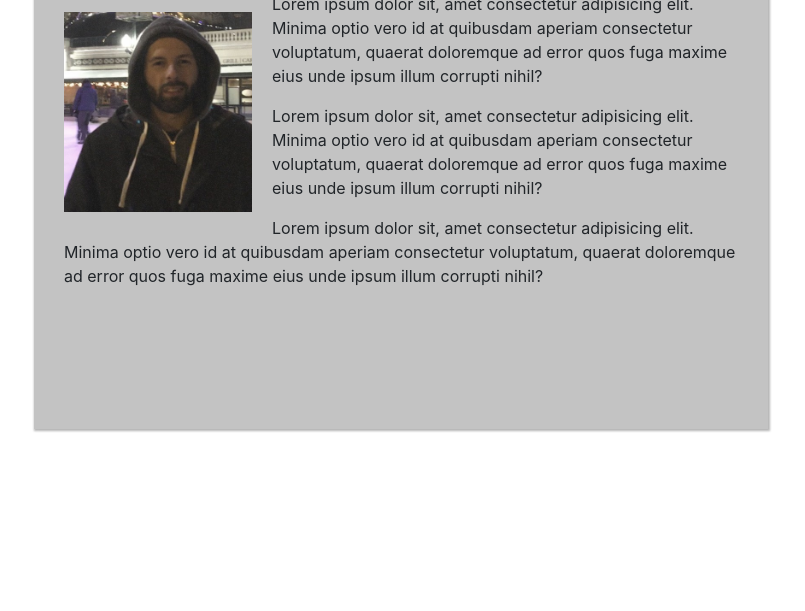
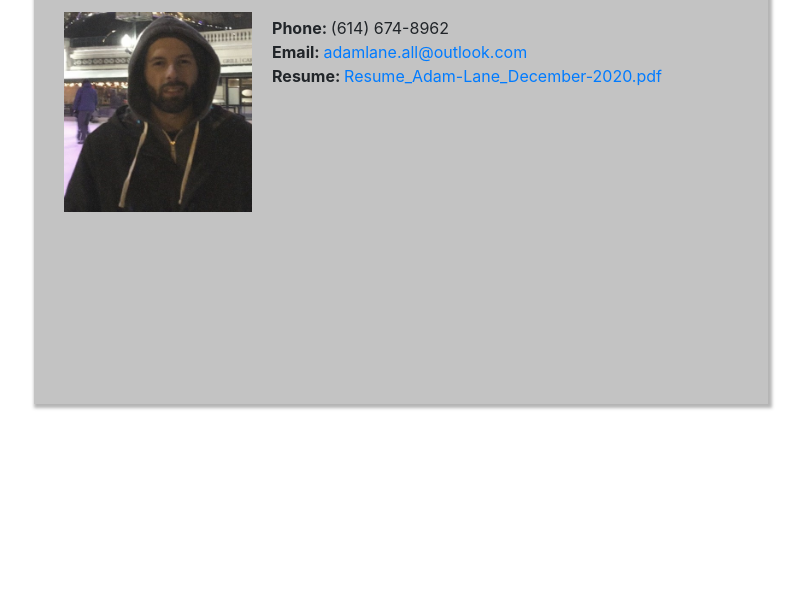
Before and after one commit to alane019/web-portfolio, a plain HTML site: page contact.html in a window 1280 px wide. Shown: the part 189-800 px from the top of the page, without its empty margins (239-1044 px from the left). Drawn offline with nearby package versions, Linux system fonts and the light colour scheme.

Commit message:
add unordered list for contact info

```diff
--- a/assets/css/style.css
+++ b/assets/css/style.css
@@ -1,14 +1,18 @@
 
 html, body{
    background-color:rgba(255, 255, 255, 0.863);
+}
+
+#contact-list{
+   list-style-type: none;
 }
 
 #pageContainer{
    background-color: rgba(109, 109, 109, 0.411);
    max-width: 734px;
    margin-top: 5px;
-   padding: 20px 30px 125px 30px;
-   box-shadow: rgba(58, 58, 58, 0.377) 1px 1px 2px 1px;
+   padding: 20px 30px 300px 30px;
+   box-shadow: rgba(58, 58, 58, 0.377) 2px 2px 3px 2px;
   }
 
 .header-row {
--- a/contact.html
+++ b/contact.html
@@ -39,17 +39,13 @@
         <div class="content-body">
 
             <img src="assets\images\self.jpg" alt="example screenshot">
-            <p>Lorem ipsum dolor sit, amet consectetur adipisicing elit.
-                Minima optio vero id at quibusdam aperiam consectetur voluptatum,
-                quaerat doloremque ad error quos fuga maxime eius unde ipsum illum corrupti nihil?
-            </p>
-            <p>Lorem ipsum dolor sit, amet consectetur adipisicing elit.
-                Minima optio vero id at quibusdam aperiam consectetur voluptatum,
-                quaerat doloremque ad error quos fuga maxime eius unde ipsum illum corrupti nihil?
-            </p>
-            <p>Lorem ipsum dolor sit, amet consectetur adipisicing elit.
-                Minima optio vero id at quibusdam aperiam consectetur voluptatum,
-                quaerat doloremque ad error quos fuga maxime eius unde ipsum illum corrupti nihil?
+            <div>
+                <ul id="contact-list">
+                    <li>&nbsp;</li>
+                    <li><b>Phone: </b>(614) 674-8962</li>
+                    <li><b>Email: </b><a href="mailto:adamlane.all@outlook.com">adamlane.all@outlook.com</a></li>
+                    <li><b>Resume: </b> <a href="Resume_Adam-Lane_December-2020.pdf">Resume_Adam-Lane_December-2020.pdf</a></li>
+                </div>
             </p>
         </div>
         </div>
--- a/script.js
+++ b/script.js
@@ -4,12 +4,7 @@ $(document).ready(function() {
 	console.log("script.js");
 
 
-	$("#hour-9 .description").val(localStorage.getItem("hour-9"));
-	$("#hour-10 .description").val(localStorage.getItem("hour-10"));
-	$("#hour-11 .description").val(localStorage.getItem("hour-11"));
-
-
-	// listen for save button clicks
+	// nav link click listener
 	$(".nav-link-div-container").on("click", function() {
 
 		if($(this).hasClass("currentTab")){ return false;  }
@@ -17,6 +12,8 @@ $(document).ready(function() {
 		else if($(this).attr('id') == 'portfolio') {window.location.href = "portfolio.html"}
 		else if($(this).attr('id') == 'index') {window.location.href = "index.html"}
 
+
+
 	});
 
 
```
Also changed, not shown: 1 other file.
